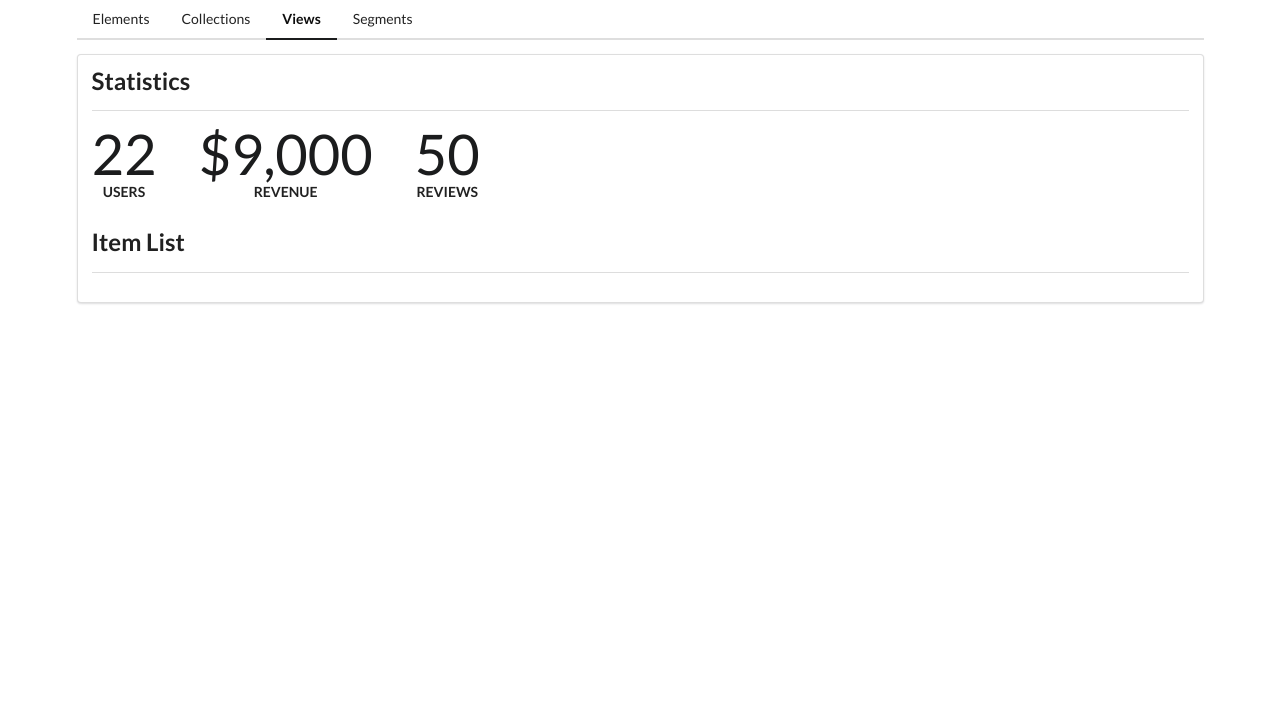
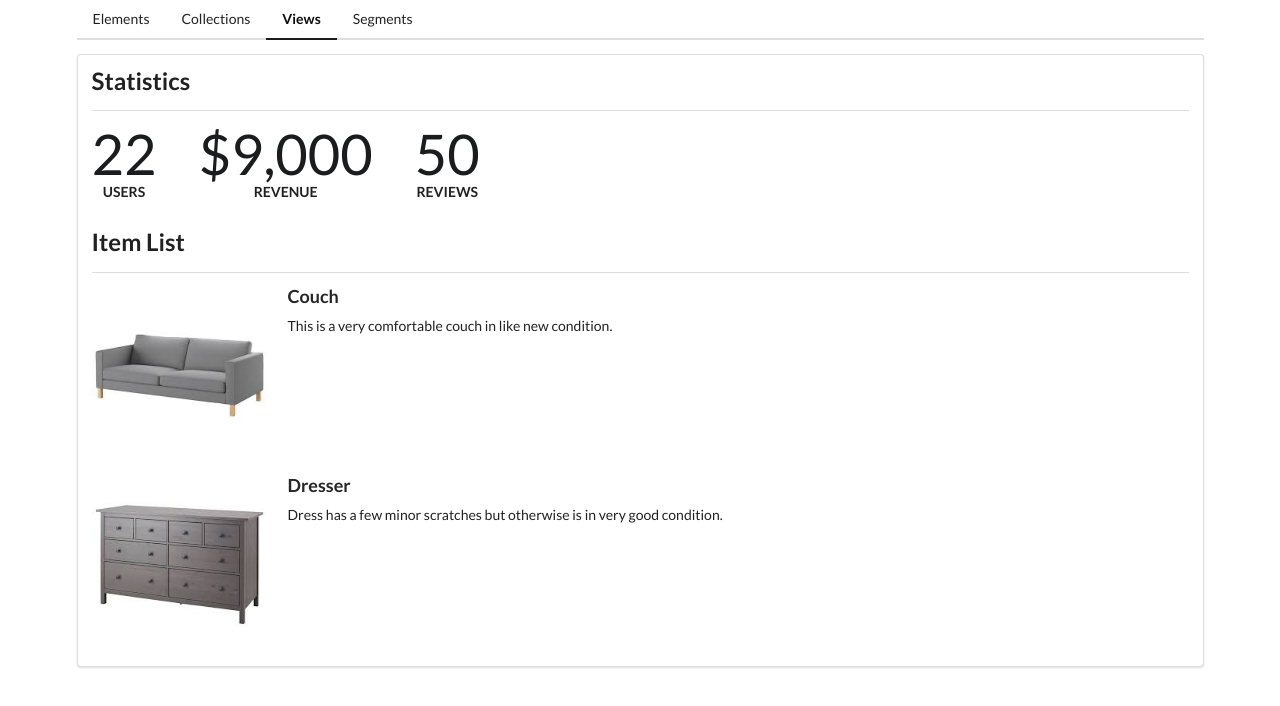
Before and after one commit to tjacker/generic-semantic-ui-site, an Angular app: page /views in a window 1280 px wide. Shown: the top 706 px of the page. Built offline with nearby package versions, Linux system fonts and the light colour scheme.

Commit message:
creates item list component in views module

```diff
--- a/src/app/shared/divider/divider.component.ts
+++ b/src/app/shared/divider/divider.component.ts
@@ -1,4 +1,4 @@
-import { Component, Input } from '@angular/core';
+import { Component } from '@angular/core';
 
 @Component({
 	selector: 'app-divider',
--- /dev/null
+++ b/src/app/views/item-list/item-list.component.html
@@ -0,0 +1,15 @@
+<div class="ui items">
+	<div *ngFor="let item of items" class="item">
+		<div class="image">
+			<img src="{{ item.image }}" alt="" />
+		</div>
+		<div class="content">
+			<div class="header">
+				{{ item.title }}
+			</div>
+			<div class="description">
+				<p>{{ item.description }}</p>
+			</div>
+		</div>
+	</div>
+</div>
--- a/src/app/views/statistics/statistics.component.ts
+++ b/src/app/views/statistics/statistics.component.ts
@@ -6,5 +6,5 @@ import { Component, Input } from '@angular/core';
 	styleUrls: ['./statistics.component.scss'],
 })
 export class StatisticsComponent {
-	@Input() public stats: any[];
+	@Input() public stats: { value: number; label: string; currency?: boolean }[];
 }
--- a/src/app/views/views-section/views-section.component.html
+++ b/src/app/views/views-section/views-section.component.html
@@ -10,6 +10,8 @@
 	<div class="row">
 		<section class="column">
 			<app-divider>Item List</app-divider>
+
+			<app-item-list [items]="items"></app-item-list>
 		</section>
 	</div>
 </div>
--- a/src/app/views/views-section/views-section.component.ts
+++ b/src/app/views/views-section/views-section.component.ts
@@ -11,4 +11,17 @@ export class ViewsSectionComponent {
 		{ value: 9000, label: 'revenue', currency: true },
 		{ value: 50, label: 'reviews' },
 	];
+
+	public items = [
+		{
+			image: '/assets/images/couch.jpeg',
+			title: 'Couch',
+			description: 'This is a very comfortable couch in like new condition.',
+		},
+		{
+			image: '/assets/images/dresser.jpeg',
+			title: 'Dresser',
+			description: 'Dress has a few minor scratches but otherwise is in very good condition.',
+		},
+	];
 }
--- a/src/app/views/views.module.ts
+++ b/src/app/views/views.module.ts
@@ -4,9 +4,10 @@ import { SharedModule } from '../shared/shared.module';
 import { StatisticsComponent } from './statistics/statistics.component';
 import { ViewsRoutingModule } from './views-routing.module';
 import { ViewsSectionComponent } from './views-section/views-section.component';
+import { ItemListComponent } from './item-list/item-list.component';
 
 @NgModule({
-	declarations: [ViewsSectionComponent, StatisticsComponent],
+	declarations: [ViewsSectionComponent, StatisticsComponent, ItemListComponent],
 	imports: [CommonModule, ViewsRoutingModule, SharedModule],
 	exports: [],
 })
```
Also changed, not shown: src/app/views/item-list/item-list.component.ts (added, +10 -0 lines), src/app/views/item-list/item-list.component.scss (added), src/assets/images/couch.jpeg (added), src/assets/images/dresser.jpeg (added).
